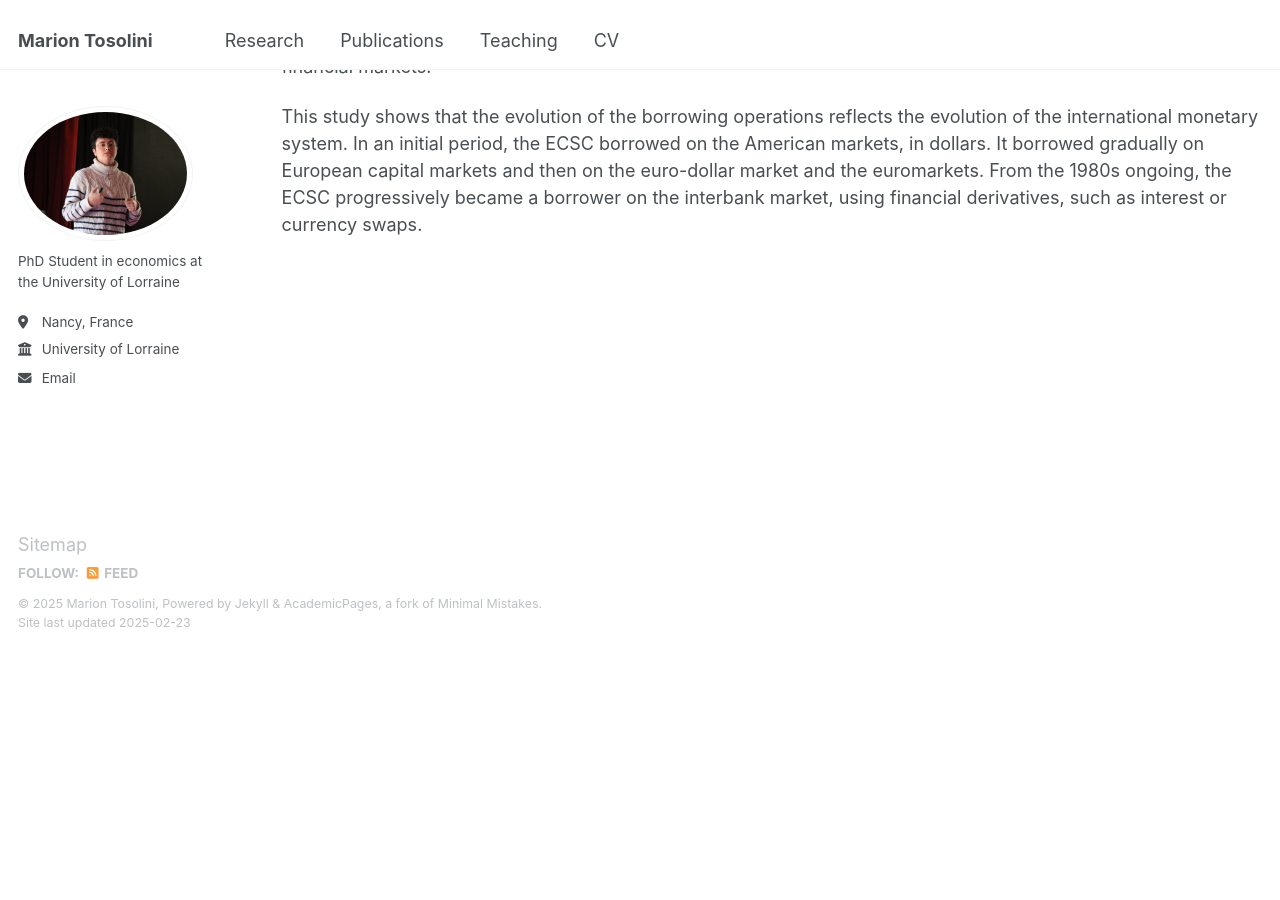
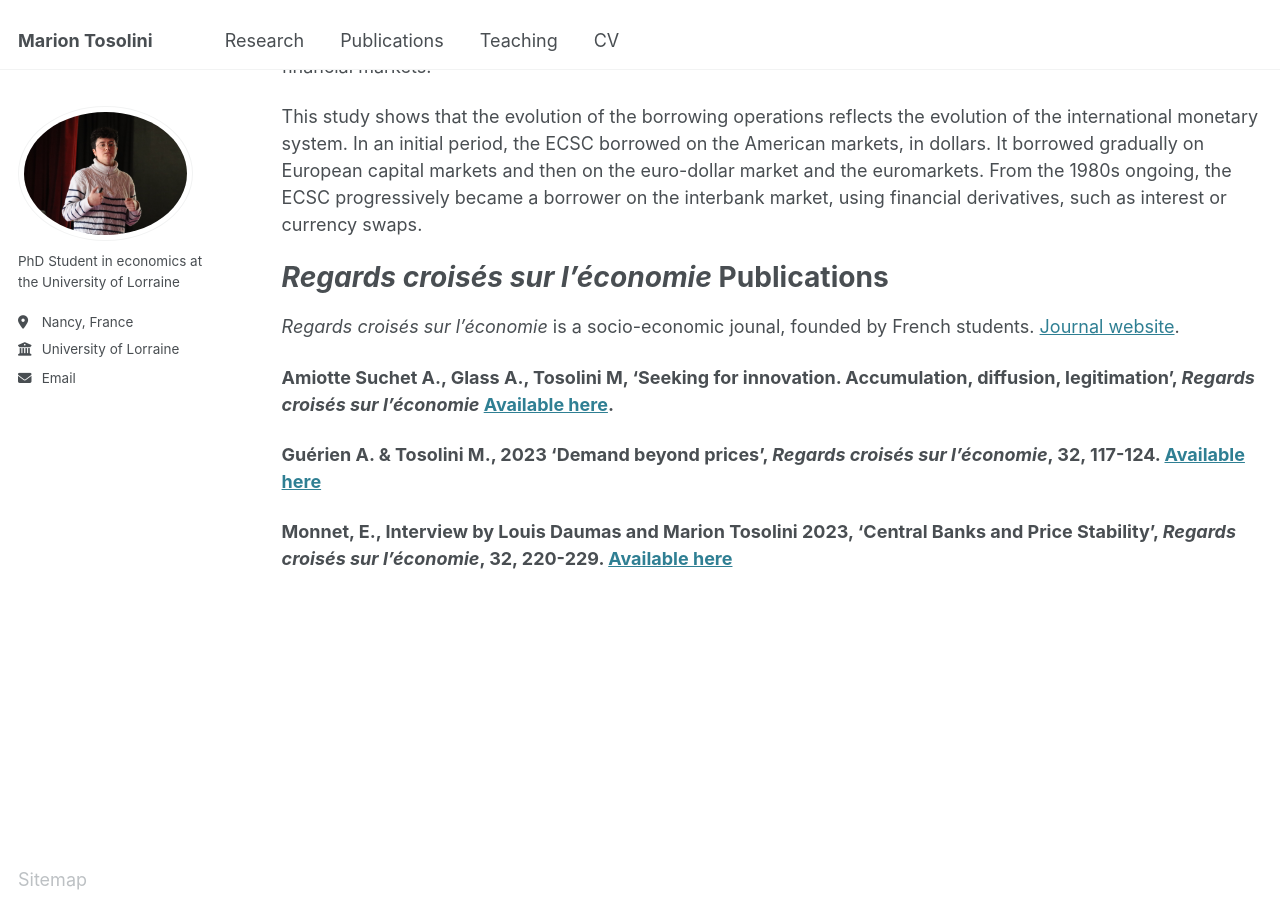
Before and after one commit to tosolini-marion/tosolini-marion.github.io, a Jekyll site: the page built from _pages/publications.md, in a window 1280 px wide and 900 px high, scrolled down 721 px. Built offline with Jekyll 4.4.1, drawn with Linux system fonts in a browser that asks for light colours; before the commit the page ends 1372 px from its top, so only the background shows below that.

Commit message:
Update publications.md

```diff
--- a/_pages/publications.md
+++ b/_pages/publications.md
@@ -27,3 +27,18 @@ This article analyses the implementation of the borrowing policy of the first Eu
 
 
 This study shows that the evolution of the borrowing operations reflects the evolution of the international monetary system. In an initial period, the ECSC borrowed on the American markets, in dollars. It borrowed gradually on European capital markets and then on the euro-dollar market and the euromarkets. From the 1980s ongoing, the ECSC progressively became a borrower on the interbank market, using financial derivatives, such as interest or currency swaps.
+
+
+
+_Regards croisés sur l'économie_ Publications
+===
+_Regards croisés sur l'économie_ is a socio-economic jounal, founded by French students. [Journal website](https://rce-revue.com/).
+
+
+**Amiotte Suchet A., Glass A., Tosolini M, 'Seeking for innovation. Accumulation, diffusion, legitimation’, _Regards croisés sur l’économie_ [Available here](https://shs.cairn.info/revue-regards-croises-sur-l-economie-2024-1?lang=fr).**
+
+
+**Guérien A. & Tosolini M.,  2023 ‘Demand beyond prices’,  _Regards croisés sur l’économie_, 32, 117-124. [Available here](https://shs.cairn.info/revue-regards-croises-sur-l-economie-2023-1-page-117?lang=fr)**
+
+
+**Monnet, E., Interview by Louis Daumas and Marion Tosolini 2023, ‘Central Banks and Price Stability’, _Regards croisés sur l’économie_, 32, 220-229. [Available here](https://shs.cairn.info/revue-regards-croises-sur-l-economie-2023-1-page-220?lang=fr)**
```
